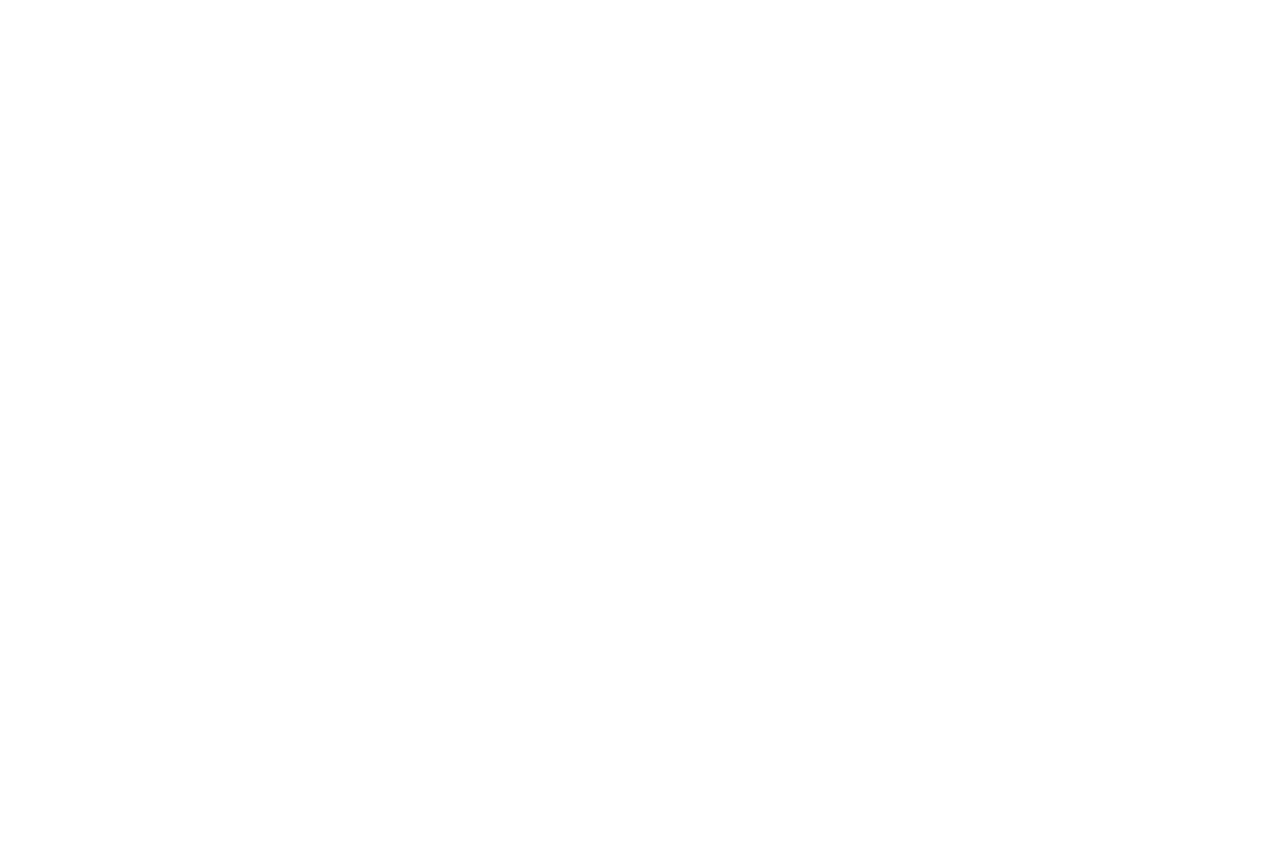
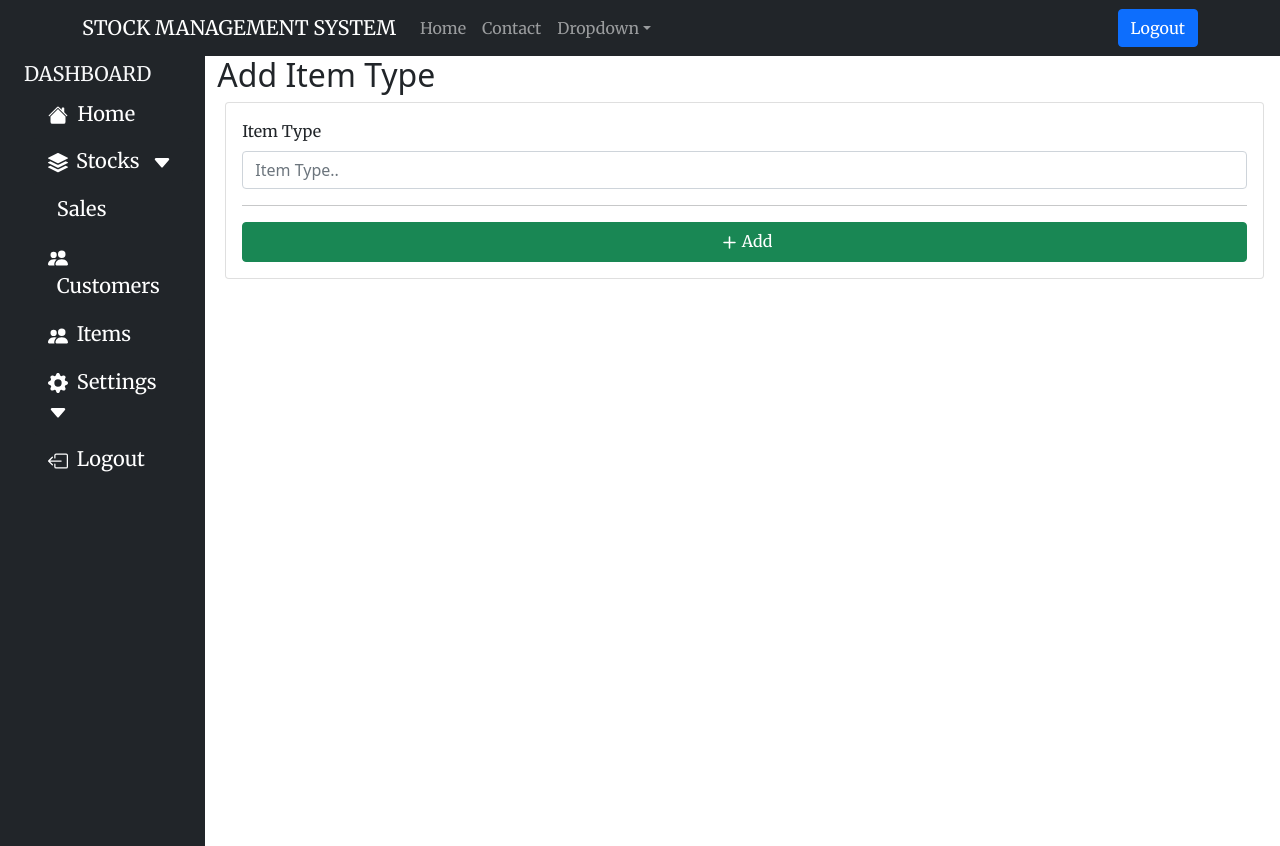
Before and after one commit to Bibekspk/stockMgmtFrontend, a React (Create React App) app: page /addItemType in a window 1280 px wide. Before the commit this address had no page. Before the commit the page ends 800 px from the top, so only its background shows below. Built offline with nearby package versions, Linux system fonts and the light colour scheme; sample sign-in values are in the browser's storage.

Commit message:
addItemType frontend

```diff
--- a/package.json
+++ b/package.json
@@ -15,6 +15,7 @@
     "react-redux": "^7.2.6",
     "react-router-dom": "^6.1.1",
     "react-scripts": "4.0.3",
+    "react-toastify": "^8.1.0",
     "redux": "^4.1.2",
     "redux-persist": "^6.0.0",
     "redux-thunk": "^2.4.1",
--- a/src/app-routing.js
+++ b/src/app-routing.js
@@ -6,6 +6,7 @@
 import { SideBar } from './components/shared/sidebar/sidebar';
 import { Topnavbar } from './components/shared/navbar/navbar';
 import { AddStock } from './components/pages/stocks/AddStock/addStock';
+import { AddItemType } from './components/pages/stocks/AddItemType/addItemType';
 
 const ProtectedRoute = (props)=>{ // yesma <ProtectedRoute/> aaucha props.children ma
 
@@ -29,6 +30,7 @@
                 <Route path="/login" element={<LoginComponent/>} > </Route>
                 <Route path="/home" element={<ProtectedRoute><HomePage/></ProtectedRoute>}> </Route>
                 <Route path='/addStock' element={<ProtectedRoute><AddStock/></ProtectedRoute>}></Route>
+                <Route path='/addItemType' element={<ProtectedRoute><AddItemType/></ProtectedRoute>}></Route>
             </Routes>
         </BrowserRouter>
     )
--- /dev/null
+++ b/src/components/pages/stocks/AddItemType/addItemType.js
@@ -0,0 +1,45 @@
+import React, { Component } from 'react';
+import {Plus} from 'react-bootstrap-icons'
+import { HttpCLient } from '../../../../utilities/httpClient';
+
+export class AddItemType extends Component {
+    constructor(props){
+        super(props);
+        this.state={
+            itemType:""
+        }
+    }
+    handleSubmit=(e)=>{
+        e.preventDefault();
+        console.log(this.state);
+        HttpCLient.POST('/stock/addItemType',this.state,null,true)
+            .then(data=>{
+                console.log("addded Successfully")
+                console.log(data);
+            })
+            .catch(error=>{
+                console.log("Error occured during addition of item type");
+                console.log(error);
+            })
+    }
+
+    handleChange=(e)=>{
+        let {name,value}= e.target;
+        this.setState({
+            [name] : value
+        })
+    }
+    render() {
+        return (
+            <div className='addItemType me-3'>
+                <h2>Add Item Type</h2>
+                <form className='card ms-2 form-group px-3 py-3' onSubmit={this.handleSubmit}>
+                    <label htmlFor='itemType' className='form-label'>Item Type</label>
+                    <input type="text" className='form-control' onChange={this.handleChange} name="itemType" id="itemType" placeholder="Item Type.." value={this.state.itemType}></input>
+                    <hr></hr>
+                    <button type='submit' className='btn btn-success'><Plus color='white' size='25px'></Plus>Add</button>
+                </form>
+            </div>
+        )
+    }
+}
--- a/src/components/shared/sidebar/sidebar.js
+++ b/src/components/shared/sidebar/sidebar.js
@@ -26,14 +26,14 @@
                         <div class="collapse" id="collapseExample">
                             <ul>
                                 <li className='mt-2'><a href="/addStock">Add Stock</a></li>
-                                <li className='mt-1'><a href="#">Sell Stock</a></li>
                                 <li className='mt-1'><a href="#">View Stock</a></li>
+                                <li className='mt-1'><a href="#">Add Category</a></li>
                             </ul>
                         </div>
                     </li>
                     <li class="nav-item">
                         <a href="#" class="nav-link">
-                            <span class="ms-1 ">&nbsp;Cheque</span>
+                            <span class="ms-1 ">&nbsp;Sales</span>
                         </a>
                     </li>
                     <li>
@@ -42,8 +42,14 @@
                             <span class="ms-1 ">&nbsp;Customers</span>
                         </a>
                     </li>
+                    <li>
+                        <a href="#" class="nav-link">
+                            <span><PeopleFill></PeopleFill></span>
+                            <span class="ms-1 ">&nbsp;Items</span>
+                        </a>
+                    </li>
                     <li className="submenu">
-                    {/* href chai kun collapse kholni vanera ho, collapseExample1 cha tei vayera tyo extend huncha
+                        {/* href chai kun collapse kholni vanera ho, collapseExample1 cha tei vayera tyo extend huncha
                     but if collapseExample2 vayeko vaye arko extend hunthyo yeha click garda   */}
                         <a className="btn btn-lg btn-dark" data-bs-toggle="collapse" href="#collapseExample1" role="button1" aria-expanded="false" aria-controls="collapseExample">
                             <span><GearFill></GearFill></span>
@@ -67,7 +73,7 @@
                     </li>
                 </ul>
             </div>
-            <div class="col-md-10  content">
+            <div class="col-md-10 content">
                 {props.children}
             </div>
         </div>
--- a/src/utilities/httpClient.js
+++ b/src/utilities/httpClient.js
@@ -4,19 +4,31 @@
 
 let http = axios.create({
     baseURL:BASE_URL,
+    responseType: 'json',
     timeout: 10000,
-    responseType: 'json',
     timeoutErrorMessage: "Server timed out"
 })
 
+let getHeaders=(isSecured)=>{
+    let options={
+        'Content-type': 'application/json'
+    }
+    if(isSecured){
+        options['Authorization'] = JSON.parse(localStorage.getItem('token'));
+    }
+    return options
+}
+
 let GET = (url,params={},isSecured=false)=>(
   http.get(url,{
-      params
+     headers: getHeaders(isSecured),
+     params
   })
 )
 
 let POST = (url,data={},params={},isSecured=false)=>(
     http.post(url,data,{
+       headers: getHeaders(isSecured),
         params
     })
 )
```
Also changed, not shown: 2 other files (tests, documents, lock files or other folders).
